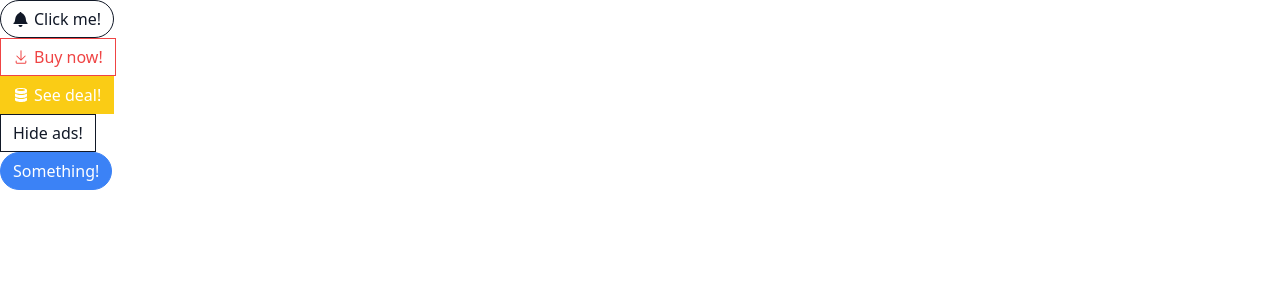
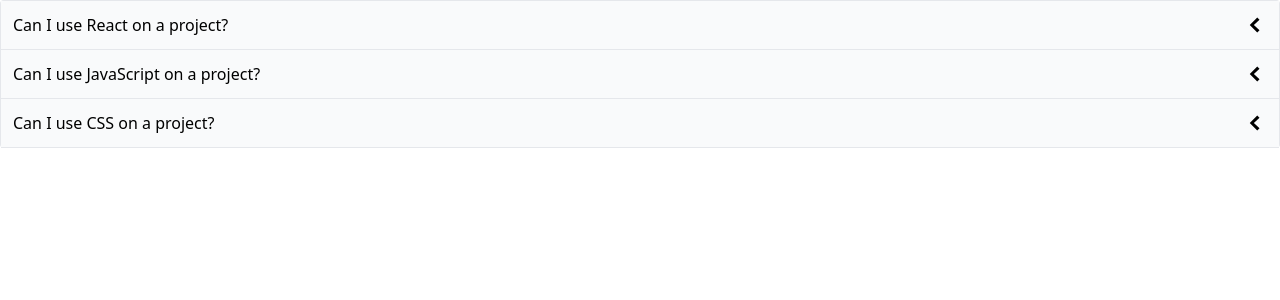
Before and after one commit to duncrob/react-course-udemy, a React (Create React App) app in the folder comps/: page / in a window 1280 px wide. Shown: the top 300 px of the page. Built offline with nearby package versions, Linux system fonts and the light colour scheme.

Commit message:
Created accordion component and updated readme

```diff
--- a/comps/package.json
+++ b/comps/package.json
@@ -40,6 +40,7 @@
     ]
   },
   "devDependencies": {
+    "@babel/plugin-proposal-private-property-in-object": "^7.21.11",
     "tailwindcss": "^3.3.2"
   }
 }
--- a/comps/src/App.js
+++ b/comps/src/App.js
@@ -1,33 +1,25 @@
-import { GoBell, GoDownload, GoDatabase } from 'react-icons/go';
-import Button from "./Button";
+import Accordion from "./components/Accordion";
 
 function App() {
-  return <div>
-    <div>
-      <Button secondary rounded outline>
-        <GoBell />
-        Click me!
-      </Button>
-    </div>
-    <div>
-      <Button danger outline>
-        <GoDownload />
-        Buy now!
-      </Button>
-    </div>
-    <div>
-      <Button warning>
-        <GoDatabase />
-        See deal!
-      </Button>
-    </div>
-    <div>
-      <Button secondary outline>Hide ads!</Button>
-    </div>
-    <div>
-      <Button primary rounded>Something!</Button>
-    </div>
-  </div>;
+  const items = [
+    {
+      id: 'dasasd',
+      label: 'Can I use React on a project?',
+      content: 'You can use React on any project you want. You can use React on any project you want. You can use React on any project you want. You can use React on any project you want.'
+    },
+    {
+      id: 'asfddasfasdf',
+      label: 'Can I use JavaScript on a project?',
+      content: 'You can use JavaScript on any project you want. You can use JavaScript on any project you want. You can use JavaScript on any project you want. You can use JavaScript on any project you want.'
+    },
+    {
+      id: 'gasahadfgf',
+      label: 'Can I use CSS on a project?',
+      content: 'You can use CSS on any project you want. You can use CSS on any project you want. You can use CSS on any project you want. You can use CSS on any project you want.'
+    }
+  ];
+
+  return <Accordion items={items} />;
 }
 
 export default App;
--- a/comps/src/Button.js
+++ /dev/null
@@ -1,54 +0,0 @@
-import PropTypes from 'prop-types';
-import { twMerge } from 'tailwind-merge';
-import className from 'classnames';
-
-function Button({ children,
-  primary,
-  secondary,
-  success,
-  warning,
-  danger,
-  outline,
-  rounded,
-  ...rest
-}) {
-  const classes = twMerge(
-    className(rest.className, 'flex items-center px-3 py-1.5 border', {
-      'border-blue-500 bg-blue-500 text-white': primary,
-      'border-gray-900 bg-gray-900 text-white': secondary,
-      'border-green-500 bg-green-500 text-white': success,
-      'border-yellow-400 bg-yellow-400 text-white': warning,
-      'border-red-500 bg-red-500 text-white': danger,
-      'rounded-full': rounded,
-      'bg-white': outline,
-      'text-blue-500': outline && primary,
-      'text-gray-900': outline && secondary,
-      'text-green-500': outline && success,
-      'text-yellow-400': outline && warning,
-      'text-red-500': outline && danger
-    })
-  );
-
-  return (
-    <button {...rest} className={classes}>
-      {children}
-    </button>
-  );
-}
-
-Button.propTypes = {
-  checkVariationValue: ({ primary, secondary, success, warning, danger }) => {
-    const count =
-      Number(!!primary)
-      + Number(!!secondary)
-      + Number(!!success)
-      + Number(!!warning)
-      + Number(!!danger)
-
-    if (count > 1) {
-      return new Error('Only one of primary, secondary, success, warning, danger can be true')
-    }
-  },
-};
-
-export default Button;
--- /dev/null
+++ b/comps/src/components/Accordion.js
@@ -0,0 +1,38 @@
+import { useState } from 'react';
+import { GoChevronDown, GoChevronLeft } from 'react-icons/go'
+
+function Accordion({ items }) {
+  const [expandedIndex, setExpandedIndex] = useState(-1);
+
+  const handleClick = (nextIndex) => {
+    setExpandedIndex((currentExpandedIndex) => {
+      if (currentExpandedIndex === nextIndex) {
+        return -1;
+      } else {
+        return nextIndex;
+      }
+    });
+  };
+
+  const renderedItems = items.map((item, index) => {
+    const isExpanded = index === expandedIndex;
+
+    const icon = <span className="text-2xl">
+      {isExpanded ? <GoChevronDown /> : <GoChevronLeft />}
+    </span>;
+
+    return (
+      <div key={item.id}>
+        <div className="flex justify-between p-3 bg-gray-50 border-b items-center cursor-pointer" onClick={() => handleClick(index)}>
+          {item.label}
+          {icon}
+        </div>
+        {isExpanded && <div className="border-b p-5">{item.content}</div>}
+      </div>
+    );
+  });
+
+  return <div className="border-x border-t rounded">{renderedItems}</div>;
+}
+
+export default Accordion;
--- /dev/null
+++ b/comps/src/components/Button.js
@@ -0,0 +1,53 @@
+import { twMerge } from 'tailwind-merge';
+import className from 'classnames';
+
+function Button({ children,
+  primary,
+  secondary,
+  success,
+  warning,
+  danger,
+  outline,
+  rounded,
+  ...rest
+}) {
+  const classes = twMerge(
+    className(rest.className, 'flex items-center px-3 py-1.5 border', {
+      'border-blue-500 bg-blue-500 text-white': primary,
+      'border-gray-900 bg-gray-900 text-white': secondary,
+      'border-green-500 bg-green-500 text-white': success,
+      'border-yellow-400 bg-yellow-400 text-white': warning,
+      'border-red-500 bg-red-500 text-white': danger,
+      'rounded-full': rounded,
+      'bg-white': outline,
+      'text-blue-500': outline && primary,
+      'text-gray-900': outline && secondary,
+      'text-green-500': outline && success,
+      'text-yellow-400': outline && warning,
+      'text-red-500': outline && danger
+    })
+  );
+
+  return (
+    <button {...rest} className={classes}>
+      {children}
+    </button>
+  );
+}
+
+Button.propTypes = {
+  checkVariationValue: ({ primary, secondary, success, warning, danger }) => {
+    const count =
+      Number(!!primary)
+      + Number(!!secondary)
+      + Number(!!success)
+      + Number(!!warning)
+      + Number(!!danger)
+
+    if (count > 1) {
+      return new Error('Only one of primary, secondary, success, warning, danger can be true')
+    }
+  },
+};
+
+export default Button;
--- /dev/null
+++ b/comps/src/pages/ButtonPage.js
@@ -0,0 +1,33 @@
+import { GoBell, GoDownload, GoDatabase } from 'react-icons/go';
+import Button from "../components/Button";
+
+function ButtonPage() {
+  return <div>
+    <div>
+      <Button secondary rounded outline>
+        <GoBell />
+        Click me!
+      </Button>
+    </div>
+    <div>
+      <Button danger outline>
+        <GoDownload />
+        Buy now!
+      </Button>
+    </div>
+    <div>
+      <Button warning>
+        <GoDatabase />
+        See deal!
+      </Button>
+    </div>
+    <div>
+      <Button secondary outline>Hide ads!</Button>
+    </div>
+    <div>
+      <Button primary rounded>Something!</Button>
+    </div>
+  </div>;
+}
+
+export default ButtonPage;
```
Also changed, not shown: 2 other files (tests, documents, lock files or other folders).
